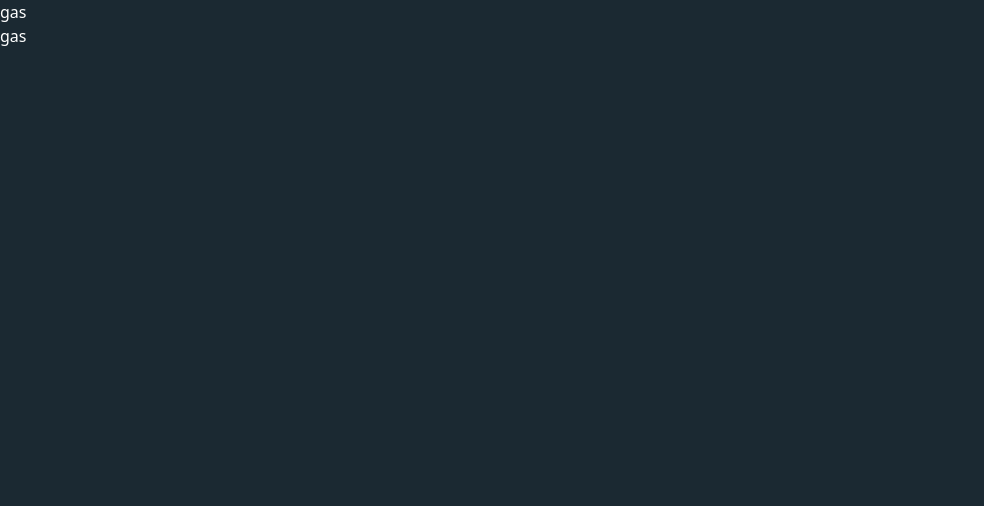
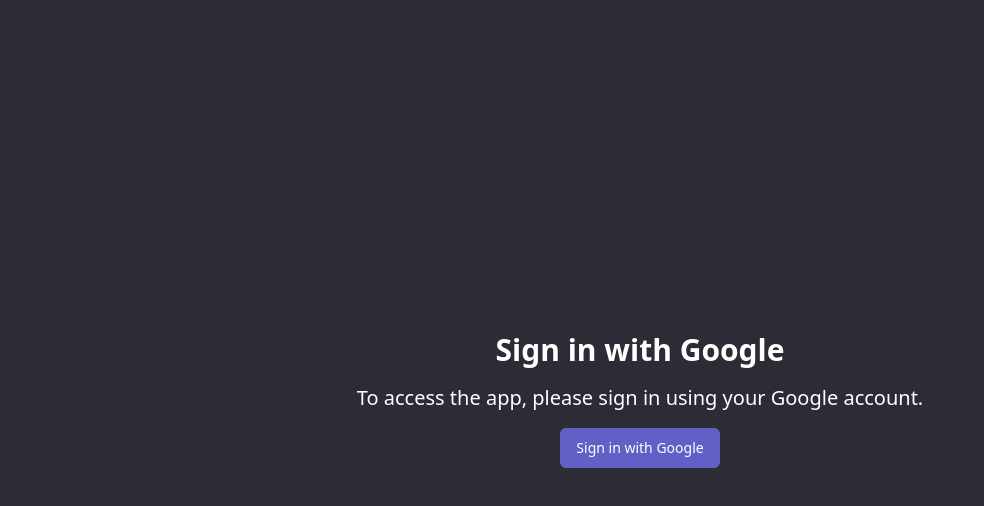
Before and after one commit to panteliic/Kanban, a Next.js app in the folder frontend/: page /auth/sign-in in a window 1280 px wide. Shown: the top 506 px of the page, without its empty margins (0-984 px from the left). Built offline with nearby package versions, Linux system fonts and the light colour scheme.

Commit message:
added sign in page

```diff
--- a/frontend/app/(home)/page.tsx
+++ b/frontend/app/(home)/page.tsx
@@ -6,6 +6,7 @@
 import KanbanBoard from "@/components/Board";
 import { RootState } from "@/store";
 import { setUser } from "@/redux/authSlice";
+import Loading from "@/components/Loading";
 
 export default function Home() {
   const router = useRouter();
@@ -31,7 +32,7 @@
     }
   }, [user, dispatch, router]);
 
-  if (loading) return <p>Loading...</p>;
+  if (loading) return <Loading />;
 
   return <KanbanBoard />;
 }
--- a/frontend/app/auth/sign-in/layout.tsx
+++ b/frontend/app/auth/sign-in/layout.tsx
@@ -3,5 +3,5 @@
 }: Readonly<{
   children: React.ReactNode;
 }>) {
-  return <main className="flex-1 overflow-auto">gas{children}</main>;
+  return <main className="flex-1 overflow-auto">{children}</main>;
 }
--- a/frontend/app/auth/sign-in/page.tsx
+++ b/frontend/app/auth/sign-in/page.tsx
@@ -1,12 +1,22 @@
-import React from 'react'
+"use client";
+import { Button } from "@/components/ui/button";
+import React from "react";
 
-function page() {
+function Page() {
+  const login = () => {
+    window.location.href = `${process.env.NEXT_PUBLIC_API_URL}/auth/google`;
+  };
 
   return (
-    <div>
-      gas
+    <div className="w-screen h-screen bg-background flex justify-center items-center flex-col gap-4">
+      <h1 className="text-3xl font-bold">Sign in with Google</h1>
+      <p className="text-xl text-center">
+        To access the app, please sign in using your Google account.
+      </p>
+
+      <Button onClick={login}>Sign in with Google</Button>
     </div>
-  )
+  );
 }
 
-export default page
+export default Page;
--- /dev/null
+++ b/frontend/components/Loading.tsx
@@ -0,0 +1,11 @@
+import React from 'react'
+
+function Loading() {
+  return (
+    <div>
+        Loading....
+    </div>
+  )
+}
+
+export default Loading
```
